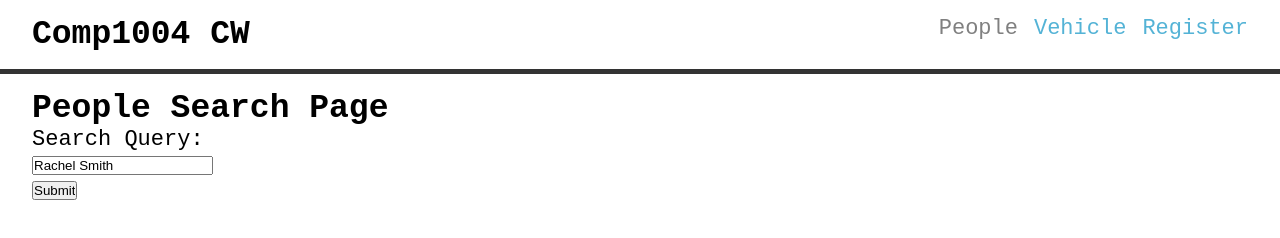
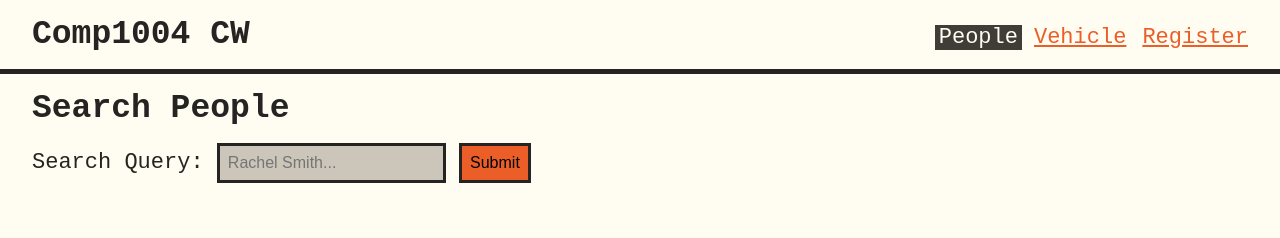
Before and after one commit to psyjo4/comp1004-coursework-2024, a plain HTML site: page docs/index.html in a window 1280 px wide. Drawn offline with Linux system fonts and the light colour scheme; no server answers.

Commit message:
Changed colour scheme +css

```diff
--- a/docs/index.html
+++ b/docs/index.html
@@ -25,13 +25,12 @@
         <hr>
     </header>
     <main>
-    <h2>People Search Page</h2>
-    <form>
-        <label for="searchQ">Search Query:</label><br>
-        <input type="text" id="searchQ" name="searchQ" value="Rachel Smith"><br>
-        <input type="submit" value="Submit">
-    </form>
+        <h2>Search People</h2>
+        <form>
+            <label for="searchInput">Search Query:</label>
+            <input type="text" id="searchInput" placeholder="Rachel Smith..." name="searchInput">
+            <input type="submit" value="Submit">
+        </form>
     </main>
-
 </body>
 </html>
--- a/docs/styles/default.css
+++ b/docs/styles/default.css
@@ -8,12 +8,15 @@ body {
     font-optical-sizing: auto;
     font-weight: 400;
     font-size: 22px;
+    background-color: #fffcf2;
+    color: #252422;
 }
 
 nav {
     display: flex;
     justify-content: space-between;
     padding: 1rem 2rem;
+    align-items: baseline;
 }
 
 nav ul {
@@ -26,46 +29,61 @@ nav li {
 }
 
 nav a.Nactive {
-    color: #54b3d6;
+    color: #eb5e28;
     font-weight: 400;
     font-size: 22px;
-    text-decoration: none;
+    /* text-decoration: none; */
 
-    box-shadow: inset 0 0 0 0 #54b3d6;
+    box-shadow: inset 0 0 0 0 #eb5e28;
     padding: 0 .25rem;
     margin: 0 -.25rem;
     transition: color .3s ease-in-out, box-shadow .3s ease-in-out;
 }
 
+nav a.Nactive:hover {
+    color: #fffcf2;
+    box-shadow: inset 200px 0 0 0 #eb5e28;;
+}
+
 nav a.active {
-    color: gray;
+    color: #fffcf2;
     font-weight: 400;
     font-size: 22px;
     text-decoration: none;
 
-    box-shadow: inset 0 0 0 0 gray;
+    box-shadow: inset 200px 0 0 0 #403d39;
     padding: 0 .25rem;
     margin: 0 -.25rem;
     transition: color .3s ease-in-out, box-shadow .3s ease-in-out;
 }
 
-nav a.active:hover {
-    color: #fff;
-    box-shadow: inset 200px 0 0 0 gray;;
-}
-
-nav a.Nactive:hover {
-    color: #fff;
-    box-shadow: inset 200px 0 0 0 #54b3d6;;
-}
-
 hr {
     border: none;
     height: 5px;
-    background-color: #333;
+    background-color: #252422;
 }
 
 main {
-    text-align: left;
     padding: 1rem 2rem;
 }
+
+form {
+    display: block;
+    padding: 1rem 0rem;
+}
+
+form input[type=text] {
+    border: solid 3px #252422;
+    background-color: #ccc5b9;
+    box-sizing: border-box;
+    font-size: 1rem;
+    padding: .5rem;
+}
+
+form input[type=submit] {
+    border: solid 3px #252422;
+    background-color: #eb5e28;
+    box-sizing: border-box;
+    font-size: 1rem;
+    padding: .5rem;
+}
```
Also changed, not shown: docs/pages/register.html (+1 -1 lines), docs/pages/vehicle.html (+6 -7 lines).
